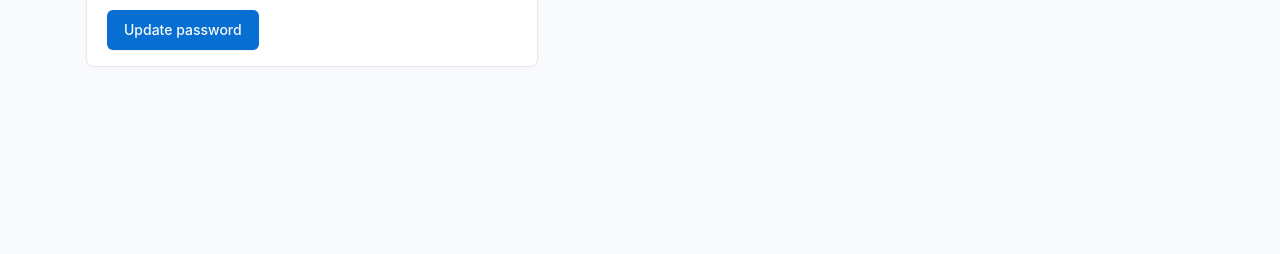
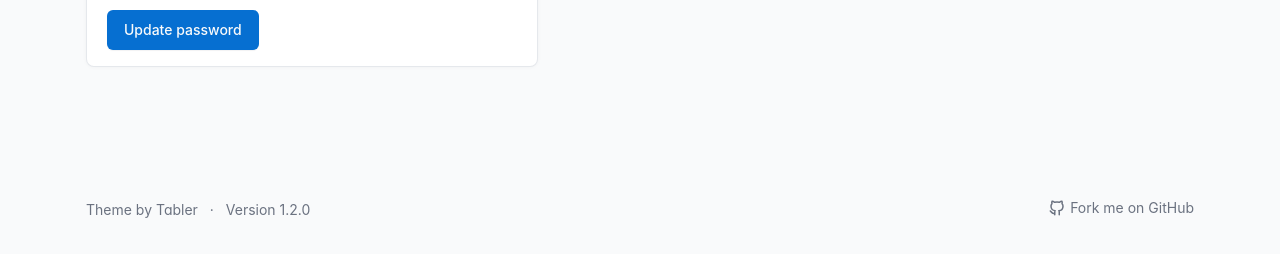
Before and after one commit to timothestoifl24/bulk-mailer, a FastAPI app: page /account in a window 1280 px wide. Shown: the part 546-800 px from the top of the page. Run offline with FastAPI, Linux system fonts and the light colour scheme; the visitor is signed in with stand-in values (Sample User, id 1); data that the repository does not hold is empty; some libraries are stand-ins or nearby versions.

Commit message:
Show the version, Tabler credit and a source link in a page footer
The running version was only visible on the dashboard and in /healthz, so a
bug report rarely carried it. It now comes from render() rather than each
route's own context, which means a page added later cannot quietly ship
without it - the failure mode worth a test, since a missing Jinja variable
renders as empty rather than raising.

Removed the dashboard's own "Version" card footer: it would otherwise print
the same number twice on that one page.

One deliberate deviation from stock Tabler: its footer default is gray-500,
which measures 3.67:1 against the dark theme's background - under the 4.5:1
AA floor. text-secondary, the token the links already use, brings both to
6.99:1 dark and 4.63:1 light.

Verified in the running app rather than from the markup: the version block
sits left and the GitHub link right at 1280px, the footer pins to the bottom
of a short page without making it scroll, and it stacks without horizontal
overflow at 375px.

Co-Authored-By: Claude Opus 5 <noreply@anthropic.com>

```diff
--- a/app/main.py
+++ b/app/main.py
@@ -187,7 +187,6 @@ def dashboard(request: Request, user: User = Depends(require_user), db: Session
             "recent": recent,
             "stats": {campaign.id: counts_by_status(db, campaign.id) for campaign in recent},
             "smtp_ready": bool(smtp.host and smtp.from_email),
-            "version": __version__,
         },
     )
 
--- a/app/templates/_icons.html
+++ b/app/templates/_icons.html
@@ -48,6 +48,8 @@
   <line x1="12" y1="5" x2="12" y2="19"/><line x1="5" y1="12" x2="19" y2="12"/>
 {%- elif name == 'eye' %}
   <circle cx="12" cy="12" r="2"/><path d="M22 12c-2.667 4.667 -6 7 -10 7s-7.333 -2.333 -10 -7c2.667 -4.667 6 -7 10 -7s7.333 2.333 10 7"/>
+{%- elif name == 'brand-github' %}
+  <path d="M9 19c-4.3 1.4 -4.3 -2.5 -6 -3m12 5v-3.5c0 -1 .1 -1.4 -.5 -2c2.8 -.3 5.5 -1.4 5.5 -6a4.6 4.6 0 0 0 -1.3 -3.2a4.2 4.2 0 0 0 -.1 -3.2s-1.1 -.3 -3.5 1.3a12.3 12.3 0 0 0 -6.2 0c-2.4 -1.6 -3.5 -1.3 -3.5 -1.3a4.2 4.2 0 0 0 -.1 3.2a4.6 4.6 0 0 0 -1.3 3.2c0 4.6 2.7 5.7 5.5 6c-.6 .6 -.6 1.2 -.5 2v3.5"/>
 {%- endif %}
 </svg>
 {%- endmacro %}
--- a/app/templates/base.html
+++ b/app/templates/base.html
@@ -98,6 +98,37 @@
         {% block content %}{% endblock %}
       </div>
     </div>
+
+    {# Last child of .page-wrapper on purpose: Tabler gives .footer margin-top:auto
+       inside that flex column, which is what pins it to the bottom of a short page
+       instead of leaving it floating under the content. #}
+    <footer class="footer footer-transparent d-print-none">
+      <div class="container-xl">
+        {# flex-row-reverse: the GitHub link comes first in the DOM so it lands on
+           the right, then wraps *above* the version line on a narrow screen. #}
+        <div class="row text-center align-items-center flex-row-reverse">
+          <div class="col-12 col-lg-auto ms-lg-auto">
+            <a href="{{ source_url }}" class="link-secondary d-inline-flex align-items-center gap-1"
+               target="_blank" rel="noopener noreferrer">
+              {{ icon('brand-github', 18) }} Fork me on GitHub
+            </a>
+          </div>
+          <div class="col-12 col-lg-auto mt-3 mt-lg-0">
+            {# text-secondary rather than the footer's inherited gray-500: that
+               default lands at 3.7:1 on the dark theme's background, under the
+               4.5:1 AA floor, and the version is the one thing here worth being
+               able to read off a screenshot in a bug report. #}
+            <ul class="list-inline list-inline-dots mb-0 text-secondary">
+              <li class="list-inline-item">
+                Theme by <a href="https://tabler.io" class="link-secondary"
+                            target="_blank" rel="noopener noreferrer">Tabler</a>
+              </li>
+              <li class="list-inline-item">Version {{ version }}</li>
+            </ul>
+          </div>
+        </div>
+      </div>
+    </footer>
   </div>
 </div>
 
--- a/app/templates/dashboard.html
+++ b/app/templates/dashboard.html
@@ -112,7 +112,6 @@
           <li><a href="/campaigns/new">Start a campaign</a>, preview it, do a dry run, then send.</li>
         </ol>
       </div>
-      <div class="card-footer text-secondary">Version {{ version }}</div>
     </div>
   </div>
 </div>
--- a/app/web.py
+++ b/app/web.py
@@ -9,9 +9,16 @@ from fastapi import Request
 from fastapi.responses import RedirectResponse
 from fastapi.templating import Jinja2Templates
 
+from . import __version__
 from .config import settings
 
 TEMPLATES_DIR = Path(__file__).resolve().parent / "templates"
+
+# Shown in the page footer. This project's own home, not a deployment
+# detail - an operator running a fork should edit it here rather than have
+# every instance ask its admin where the source lives.
+SOURCE_URL = "https://github.com/timothestoifl24/bulk-mailer"
+
 templates = Jinja2Templates(directory=str(TEMPLATES_DIR))
 
 # Tabler palette tokens, used as `badge bg-{{ colour }}-lt`.
@@ -67,6 +74,8 @@ def render(
         "flash_classes": FLASH_CLASSES,
         "app_debug": settings.debug,
         "current_path": request.url.path,
+        "version": __version__,
+        "source_url": SOURCE_URL,
         **(context or {}),
     }
     return templates.TemplateResponse(request, template_name, payload, status_code=status_code)
```
Also changed, not shown: tests/test_web.py (+24 -0 lines), CHANGELOG.md.
